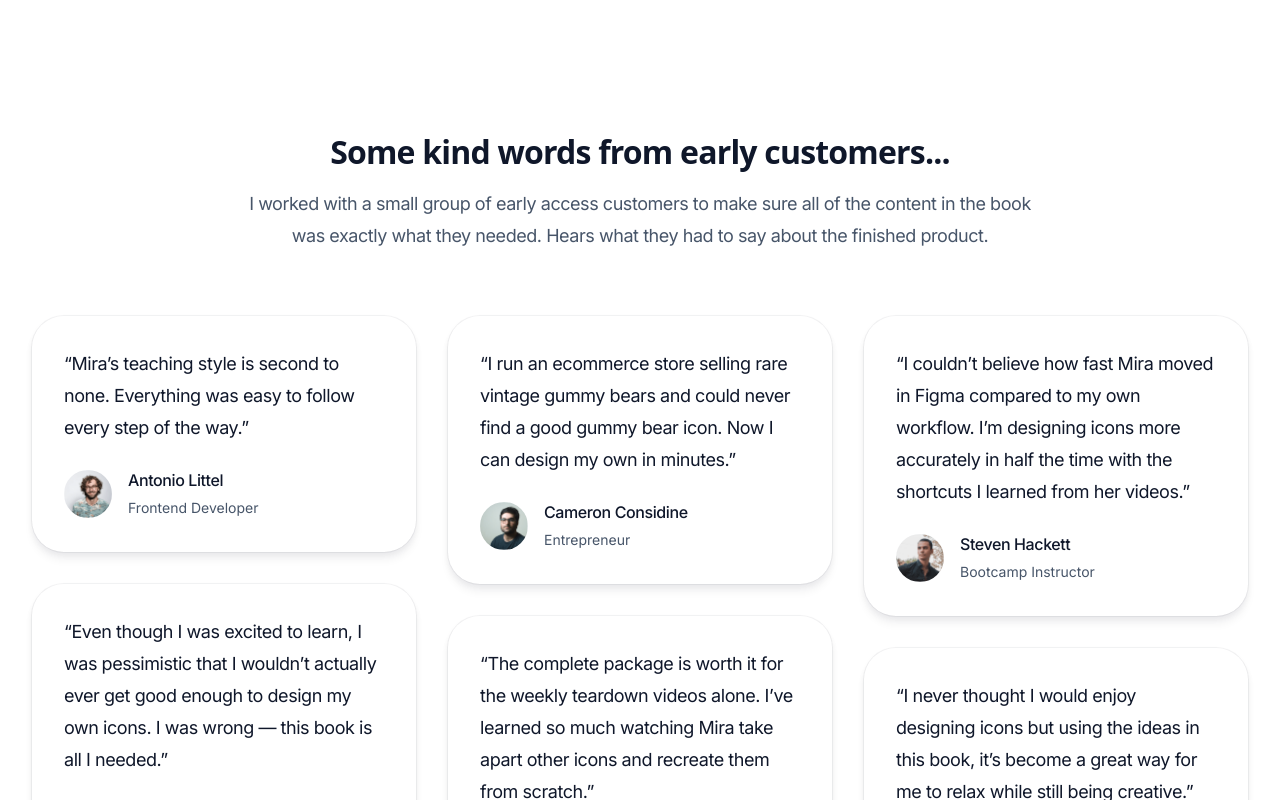
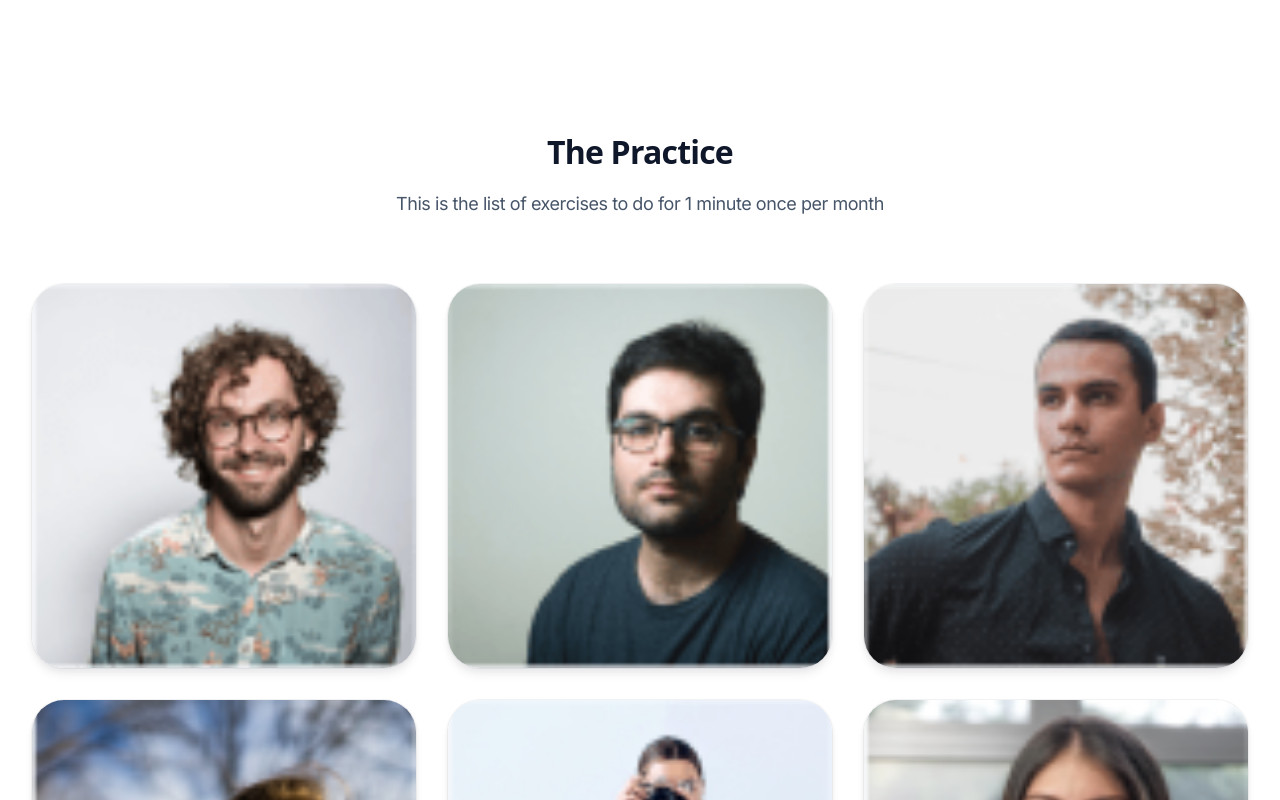
Before and after one commit to shonhartman/mobility-blueprint, a Next.js app: page / in a window 1280 px wide. Shown: the part 5300-6100 px from the top of the page. Built offline with nearby package versions, Linux system fonts and the light colour scheme; a web font is replaced by a local one.

Commit message:
feat: draft for exercise content

```diff
--- a/src/components/FrontLine.tsx
+++ b/src/components/FrontLine.tsx
@@ -60,8 +60,8 @@ const resources = [
 export function FrontLine() {
   return (
     <section
-      id="resources"
-      aria-labelledby="resources-title"
+      id="front-line"
+      aria-labelledby="front-line-title"
       className="scroll-mt-14 py-16 sm:scroll-mt-32 sm:py-20 lg:py-32"
     >
       <Container>
--- a/src/components/Hero.tsx
+++ b/src/components/Hero.tsx
@@ -50,7 +50,7 @@ export function Hero() {
               <Button href="#free-chapters" color="blue">
                 Practice online
               </Button>
-              <Button href="#backline" variant="outline" color="blue">
+              <Button href="#back-line" variant="outline" color="blue">
                 Practice in person
               </Button>
             </div>
--- a/src/components/NavBar.tsx
+++ b/src/components/NavBar.tsx
@@ -16,10 +16,9 @@ const sections = [
     ),
   },
   { id: 'inner-lines', title: 'Inner Lines' },
-  { id: 'resources', title: 'Front Line' },
+  { id: 'front-line', title: 'Front Line' },
   { id: 'back-line', title: 'Back Line' },
   { id: 'spiral-line', title: 'Spiral Line' },
-  // { id: 'author', title: 'Author' },
 ]
 
 function MenuIcon({
@@ -168,7 +167,6 @@ export function NavBar() {
             <li key={section.id} className="flex [counter-increment:section]">
               <Link
                 href={`#${section.id}`}
-                scroll={false}
                 className={clsx(
                   'flex w-full flex-col items-center justify-center border-b-2 before:mb-2 before:font-mono before:text-sm before:content-[counter(section,decimal-leading-zero)]',
                   sectionIndex === activeIndex
--- a/src/components/Testimonials.tsx
+++ b/src/components/Testimonials.tsx
@@ -115,29 +115,16 @@ function Testimonial({
   children: React.ReactNode
 }) {
   return (
-    <figure className="rounded-4xl p-8 shadow-md ring-1 ring-slate-900/5">
-      <blockquote>
-        <p className="text-lg tracking-tight text-slate-900 before:content-['“'] after:content-['”']">
-          {children}
-        </p>
-      </blockquote>
-      <figcaption className="mt-6 flex items-center">
-        <div className="overflow-hidden rounded-full bg-slate-50">
+  <figure className="rounded-4xl shadow-md ring-1 ring-slate-900/5 flex flex-col">
+    <div className="bg-slate-50 flex-grow rounded-4xl overflow-hidden">
       <Image
-            className="h-12 w-12 object-cover"
+        className="h-full w-full object-cover"
         src={author.image}
         alt=""
         width={48}
         height={48}
       />
     </div>
-        <div className="ml-4">
-          <div className="text-base font-medium leading-6 tracking-tight text-slate-900">
-            {author.name}
-          </div>
-          <div className="mt-1 text-sm text-slate-600">{author.role}</div>
-        </div>
-      </figcaption>
     </figure>
   )
 }
@@ -147,12 +134,10 @@ export function Testimonials() {
     <section className="py-8 sm:py-10 lg:py-16">
       <Container className="text-center">
         <h2 className="font-display text-4xl font-bold tracking-tight text-slate-900">
-          Some kind words from early customers...
+          The Practice
         </h2>
         <p className="mt-4 text-lg tracking-tight text-slate-600">
-          I worked with a small group of early access customers to make sure all
-          of the content in the book was exactly what they needed. Hears what
-          they had to say about the finished product.
+          This is the list of exercises to do for 1 minute once per month
         </p>
       </Container>
       <Expandable className="group mt-16">
```
Lines whose indentation alone changed are shown as unchanged.
